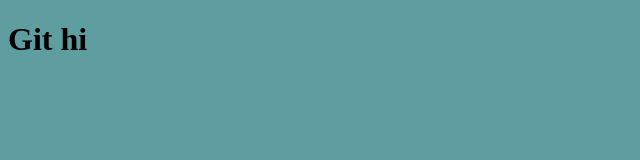
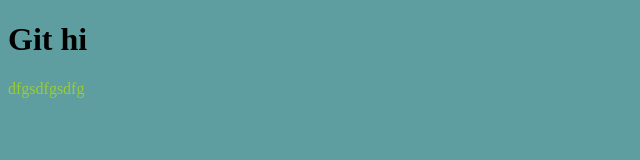
Before and after one commit to NikitaChistostupov/gitTest, a plain HTML site: page index.html in a window 1280 px wide. Shown: the whole page, without its empty margins (0-640 px from the left). Drawn offline with Linux system fonts and the light colour scheme.

Commit message:
2 commit

```diff
--- a/index.html
+++ b/index.html
@@ -8,5 +8,6 @@
 </head>
 <body>
     <h1>Git hi</h1>
+    <p>dfgsdfgsdfg</p>
 </body>
 </html>
--- a/main.css
+++ b/main.css
@@ -1,3 +1,6 @@
 body{
     background-color: cadetblue;
 }
+p{
+    color: yellowgreen;
+}
```
